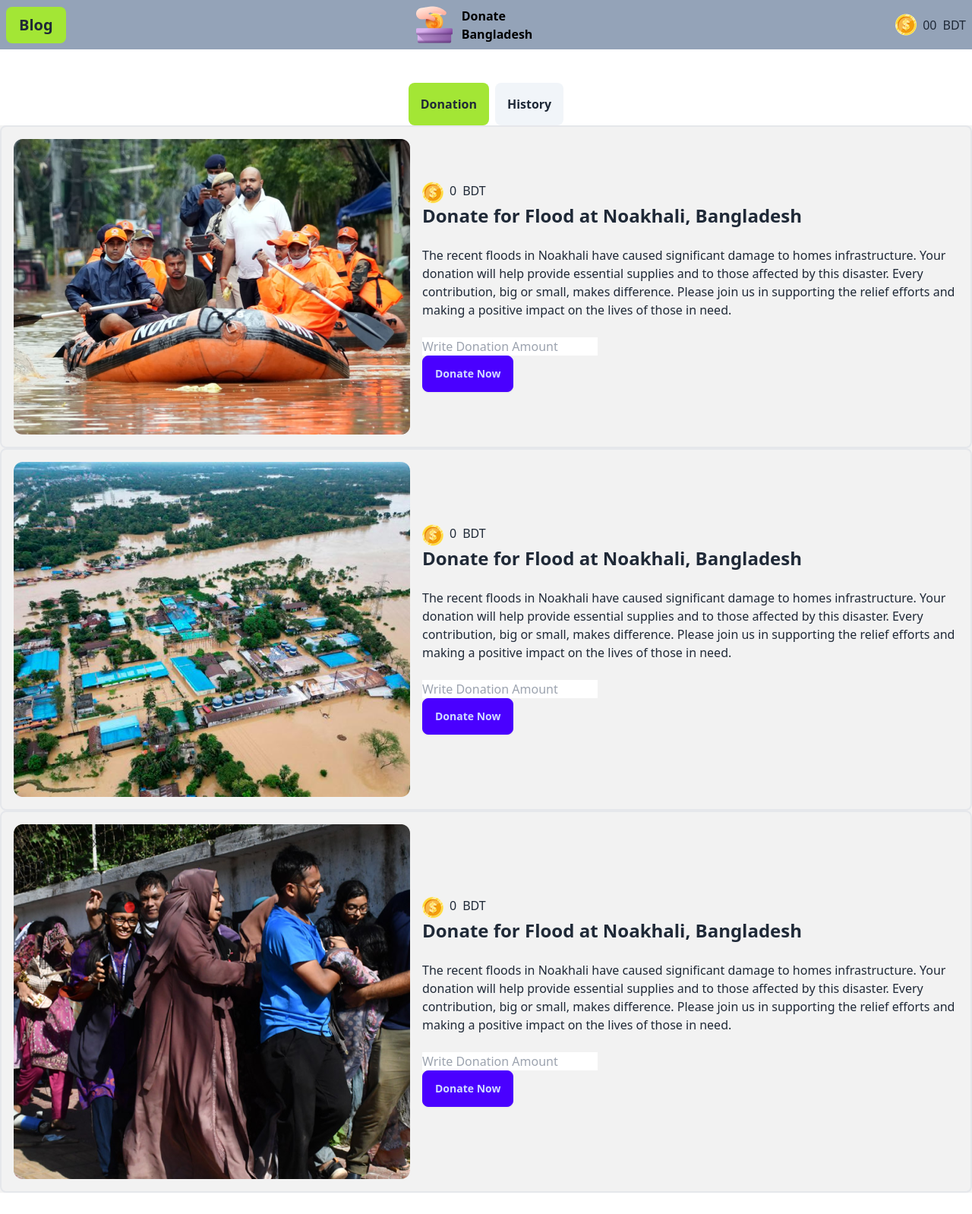
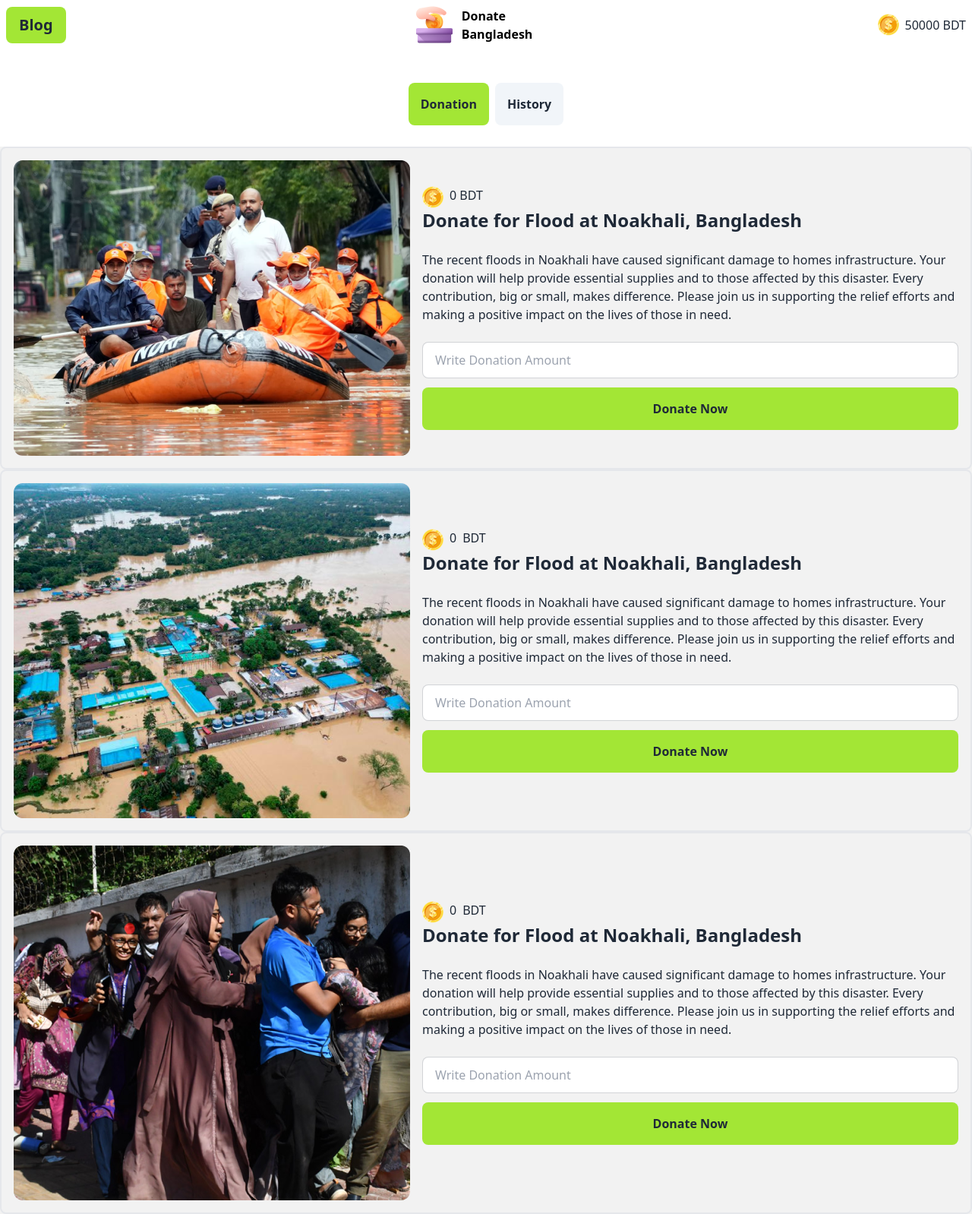
Before and after one commit to nimnikhatun01/Assignment-05, a plain HTML site: page index.html in a window 1280 px wide. Shown: the whole page at 76% size. Before the commit the page ends 1570 px from the top, so only its background shows below. Drawn offline with nearby package versions, Linux system fonts and the light colour scheme.

Commit message:
added an js file

```diff
--- a/index.html
+++ b/index.html
@@ -20,10 +20,10 @@
 
 </head>
 <body>
-    <header class="max-w-7xl mx-auto  bg-slate-400">
-      <div class="navbar sticky bg-slate-400 ">
+    <header class="max-w-7xl mx-auto">
+      <div class="navbar sticky  ">
         <div class="navbar-start">
-          <a class="btn btn-ghost text-xl bg-lime-400">Blog</a>
+          <a id="blog-page" class="btn btn-ghost text-xl bg-lime-400">Blog</a>
         </div>
        <div class="flex justify-center items-center gap-3">
         <img src="assets/logo.png" alt="">
@@ -32,8 +32,10 @@
         <div class="navbar-end gap-2 flex">
 
             <img src="assets/coin.png" alt="">
-            <span>00</span>
+            <div>
+              <span id="account-amount">50000</span>
             <span>BDT</span>
+            </div>
 
 
 
@@ -42,7 +44,7 @@
     </header>
     <main class="">
     <!-- Donation  section -->
-     <section class="max-w-7xl mx-auto mt-11">
+     <section class="max-w-7xl mx-auto mt-11 mb-7">
       <div class="flex justify-center items-center gap-2">
         <button class="bg-lime-400 font-bold p-4 rounded-lg">Donation</button>
         <button class=" font-bold bg-slate-100 p-4 rounded-lg ">History</button>
@@ -58,20 +60,38 @@
                <img src="assets/noakhali.png" alt="">
               <div>
 
-                <button class="flex gap-2">
+                <div class="flex gap-2">
                   <img src="assets/coin.png" alt="">
-                  <span>0</span><span>BDT</span>
-                </button>
+                 <p class="">
+                  <span>0</span>
+                  <span>BDT</span>
+                 </p>
+                </div>
                 <div class="">
                   <h2 class="font-semibold text-2xl">Donate for Flood at Noakhali, Bangladesh</h2>
                   <p class="py-6">
                     The recent floods in Noakhali have caused significant damage to homes  infrastructure. Your donation will help provide essential supplies and  to those affected by this disaster. Every contribution, big or small, makes  difference. Please join us in supporting the relief efforts and making a positive impact on the lives of those in need.
                   </p>
                 </div>
-                <div>
-                  <input type="number" placeholder="Write Donation Amount" name="" id="">
+                <div class="mb-3">
+                  <input id="donation-amount" type="text" placeholder="Write Donation Amount" class=" input input-bordered w-full max-w-full" />
                 </div>
-                <button class="btn btn-primary ">Donate Now</button>
+                <button id="Donate-now"  class=" bg-lime-400  p-4 font-bold w-full max-w-full rounded-lg  ">Donate Now</button>
+
+<!-- <dialog id="my_modal_1" class="modal onclick="my_modal_1.showModal()" ">
+  <div class="modal-box">
+    <h3 class="text-2xl font-bold my-5 text-black">Congrates!</h3>
+    <img src="assets/coin.png" alt="">
+    <p class="py-4 font-bold ">You Have Donated for Humankind</p>
+    <div class="modal-action">
+      <form method="dialog  ">
+        if there is a button in form, it will close the modal
+        <button class="btn bg-black px16 transition-colors ease-in duration-300 text-white">successfully</button>
+      </form>
+    </div>
+  </div>
+</dialog> -->
+
               </div>
             </div>
           </div>
@@ -93,10 +113,10 @@
                     The recent floods in Noakhali have caused significant damage to homes  infrastructure. Your donation will help provide essential supplies and  to those affected by this disaster. Every contribution, big or small, makes  difference. Please join us in supporting the relief efforts and making a positive impact on the lives of those in need.
                   </p>
                 </div>
-                <div>
-                  <input type="number" placeholder="Write Donation Amount" name="" id="">
+                <div class="mb-3">
+                  <input type="text" placeholder="Write Donation Amount" class=" input input-bordered w-full max-w-full" />
                 </div>
-                <button class="btn btn-primary ">Donate Now</button>
+                <button class=" bg-lime-400 p-4 font-bold w-full max-w-full rounded-lg  ">Donate Now</button>
               </div>
             </div>
           </div>
@@ -118,10 +138,10 @@
                     The recent floods in Noakhali have caused significant damage to homes  infrastructure. Your donation will help provide essential supplies and  to those affected by this disaster. Every contribution, big or small, makes  difference. Please join us in supporting the relief efforts and making a positive impact on the lives of those in need.
                   </p>
                 </div>
-                <div>
-                  <input type="number" placeholder="Write Donation Amount" name="" id="">
+                <div class="mb-3">
+                  <input id="Donate-amount" type="text" placeholder="Write Donation Amount" class=" input input-bordered w-full max-w-full" />
                 </div>
-                <button class="btn btn-primary ">Donate Now</button>
+                <button class=" bg-lime-400 p-4 font-bold w-full max-w-full rounded-lg  ">Donate Now</button>
               </div>
             </div>
           </div>
--- a/js/index.js
+++ b/js/index.js
@@ -0,0 +1,20 @@
+
+
+
+const donateNow =document.getElementById('Donate-now');
+donateNow.addEventListener('click',function(){
+    const donationAmount =parseFloat(document.getElementById('donation-amount').value );
+
+   const balance = document.getElementById('account-amount').innerText;
+   console.log(balance);
+
+
+
+ const newBalanceAdd = parseFloat(donationAmount);
+ const balanceNumber = parseFloat(balance);
+const newBalance = newBalanceAdd - balanceNumber;
+ console.log(newBalance)
+
+ document.getElementById('account-amount').innerText = newBalance
+
+})
```
Also changed, not shown: blog.html (added, +11 -0 lines).
